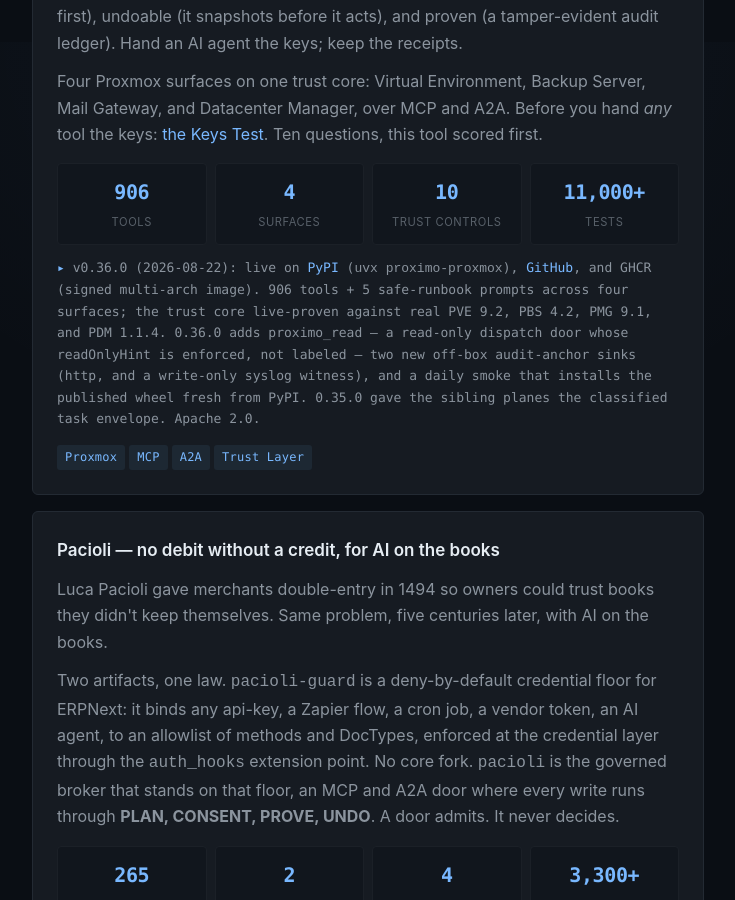
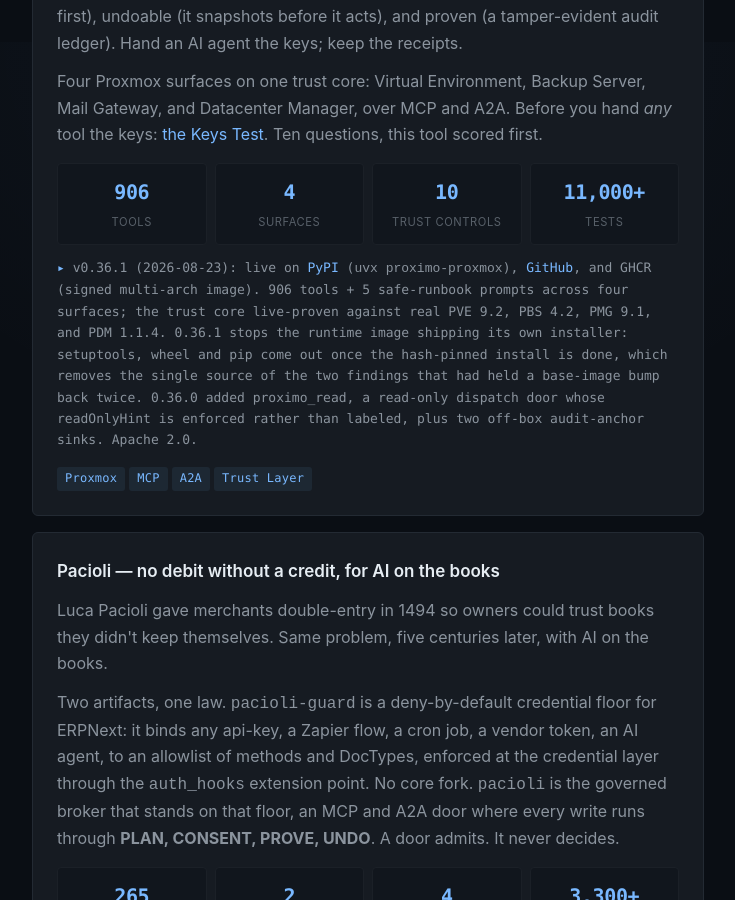
Before and after one commit to john-broadway/john-broadway.github.io, a Jekyll site: the page built from index.html, in a window 1280 px wide and 900 px high, scrolled down 1758 px. Shown: the whole window, without its empty margins (272-1007 px from the left). Built offline with Jekyll 4.4.1, drawn with Linux system fonts in a browser that asks for light colours.

Commit message:
proximo 0.36.1 on the site card
The runtime image stops shipping its own installer: setuptools, wheel and pip come
out once the hash-pinned install is done, removing the single source of the two
findings that had held a base-image bump back twice.

Co-Authored-By: Claude Opus 5 <noreply@anthropic.com>
Claude-Session: https://claude.ai/code/session_01WyiduP8tX74oYy19ybDPUF

```diff
--- a/index.html
+++ b/index.html
@@ -51,7 +51,7 @@ description: Independent AI researcher and infrastructure architect. Sovereign A
       <div class="stat"><div class="num">10</div><div class="label">trust controls</div></div>
       <div class="stat"><div class="num">11,000+</div><div class="label">tests</div></div>
     </div>
-    <p class="status">v0.36.0 (2026-08-22): live on <a href="https://pypi.org/project/proximo-proxmox/">PyPI</a> (<code>uvx proximo-proxmox</code>), <a href="https://github.com/john-broadway/proximo">GitHub</a>, and GHCR (signed multi-arch image). 906 tools + 5 safe-runbook prompts across four surfaces; the trust core live-proven against real PVE 9.2, PBS 4.2, PMG 9.1, and PDM 1.1.4. 0.36.0 adds proximo_read — a read-only dispatch door whose readOnlyHint is enforced, not labeled — two new off-box audit-anchor sinks (http, and a write-only syslog witness), and a daily smoke that installs the published wheel fresh from PyPI. 0.35.0 gave the sibling planes the classified task envelope. Apache 2.0.</p>
+    <p class="status">v0.36.1 (2026-08-23): live on <a href="https://pypi.org/project/proximo-proxmox/">PyPI</a> (<code>uvx proximo-proxmox</code>), <a href="https://github.com/john-broadway/proximo">GitHub</a>, and GHCR (signed multi-arch image). 906 tools + 5 safe-runbook prompts across four surfaces; the trust core live-proven against real PVE 9.2, PBS 4.2, PMG 9.1, and PDM 1.1.4. 0.36.1 stops the runtime image shipping its own installer: setuptools, wheel and pip come out once the hash-pinned install is done, which removes the single source of the two findings that had held a base-image bump back twice. 0.36.0 added proximo_read, a read-only dispatch door whose readOnlyHint is enforced rather than labeled, plus two off-box audit-anchor sinks. Apache 2.0.</p>
     <div class="tags"><span>Proxmox</span><span>MCP</span><span>A2A</span><span>Trust Layer</span></div>
   </article>
 
```
